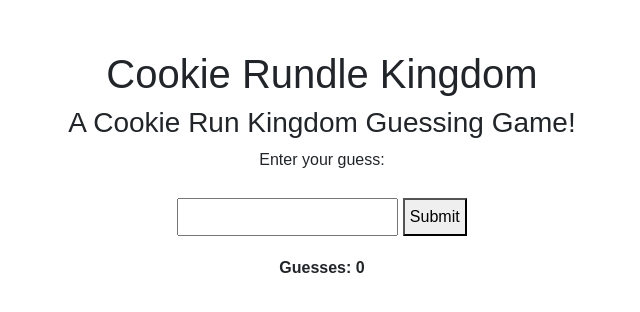
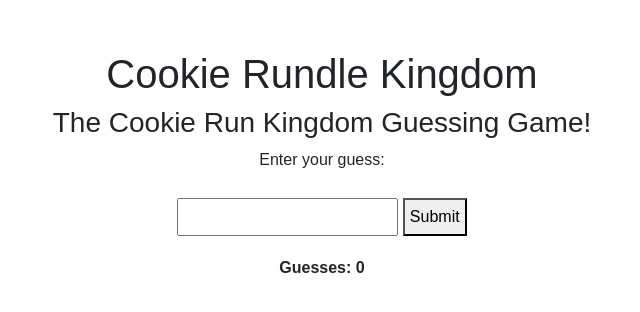
Before and after one commit to ChanniePenghua/channiepenghua.github.io, a plain HTML site: page index.html in a window 1280 px wide. Shown: the whole page, without its empty margins (318-958 px from the left). Drawn offline with Linux system fonts and the light colour scheme; files that its build step writes are made by us from their sources.

Commit message:
Update index.html

```diff
--- a/index.html
+++ b/index.html
@@ -58,7 +58,7 @@
 </head>
 <body>
     <h1>Cookie Rundle Kingdom</h1>
-    <h3>A Cookie Run Kingdom Guessing Game! </h3>
+    <h3>The Cookie Run Kingdom Guessing Game! </h3>
     <p>Enter your guess:</p>
     <input type="text" id="guessInput">
     <button onclick="checkGuess()">Submit</button>
```
